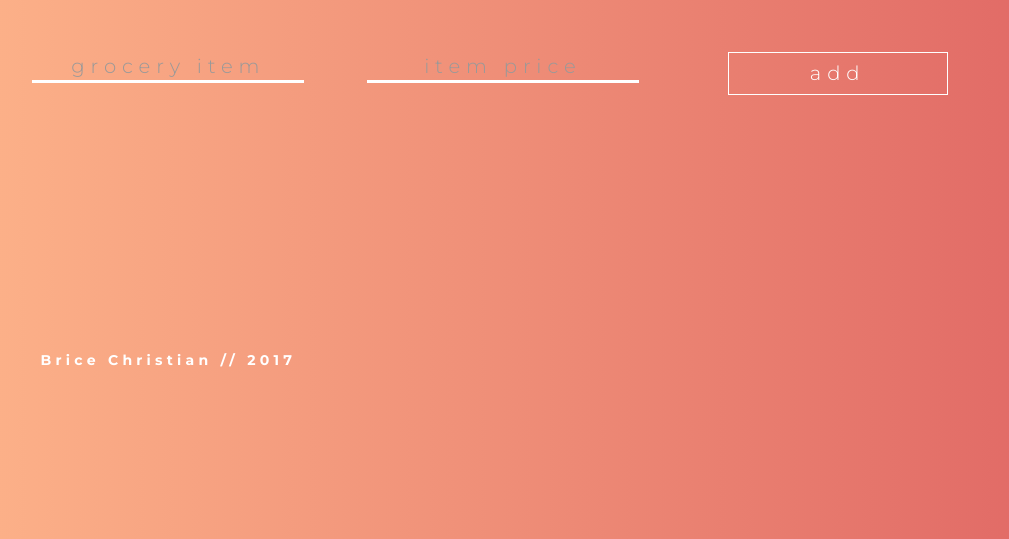
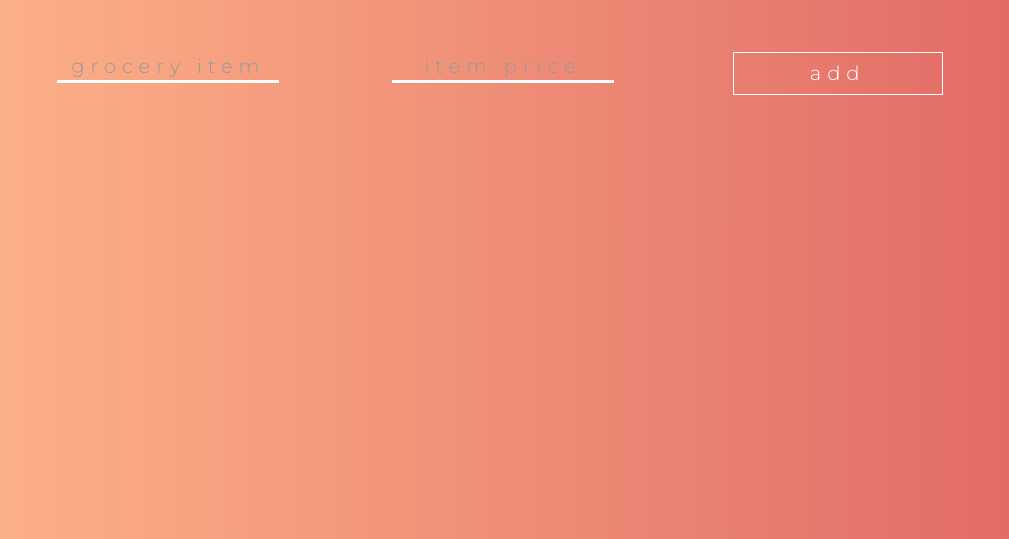
Before and after one commit to bricechristian/grocery_planner_capstone, a website: page public/index.html in a window 1280 px wide. Shown: the part 261-800 px from the top of the page, without its empty margins (122-1131 px from the left). Drawn offline with Linux system fonts and the light colour scheme; no server answers.

Commit message:
removed name at bottom and shrunk the inputs

```diff
--- a/public/index.html
+++ b/public/index.html
@@ -57,13 +57,6 @@
 					</div>
 
 
-					<div class="col-L-4">
-						<div class="copyright-container col">
-							<p class="copyright-name">Brice Christian // 2017</p>
-						</div>
-					</div>
-
-
 						</div>
 					</div>
 
--- a/public/style.css
+++ b/public/style.css
@@ -66,14 +66,6 @@ a.editable-empty {
   font-style: italic;
 }
 
-
-.copyright-name {
-  margin-top: 100px;
-  color: white;
-  font-weight: 700;
-  font-size: .75em;
-}
-
 /* -_-_-_-_-_-_-_-_-Inputs-_-_-_-_-_-_-_-_-_- */
 
 
@@ -83,7 +75,7 @@ a.editable-empty {
     -moz-box-shadow: none;
     box-shadow: none;
     border-radius: 0;
-    width:260px;
+    width:210px;
     color: #ffffff;
     cursor:default;
     text-align: center;
@@ -111,7 +103,7 @@ a.editable-empty {
 
 .add-button {
   font-size: 1.1em;
-  width: 220px;
+  width: 210px;
 }
 
 .delete-button {
```
